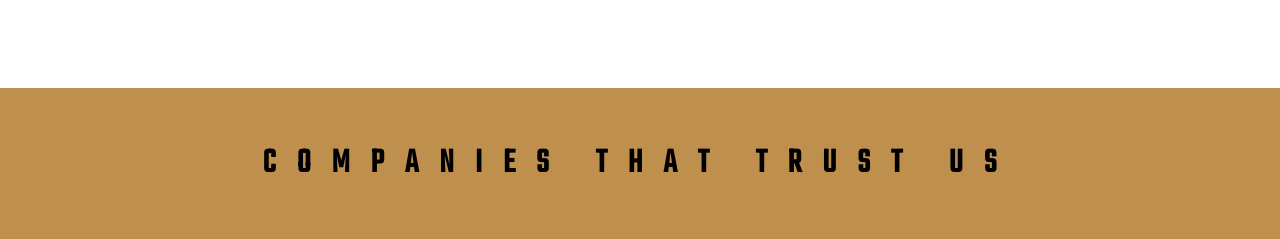
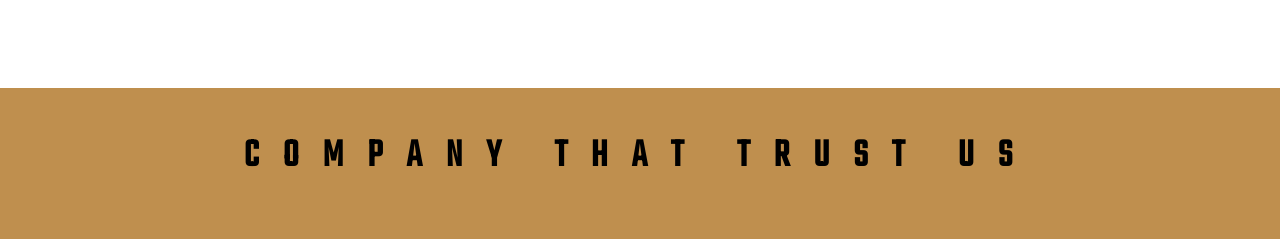
Before and after one commit to mustafajw07/Leo-Packaging, a React (Create React App) app: page / in a window 1280 px wide. Shown: the part 1194-1433 px from the top of the page. Built offline with nearby package versions, Linux system fonts and the light colour scheme.

Commit message:
companySection

```diff
--- a/src/asserts/styles/about/Helpline.js
+++ b/src/asserts/styles/about/Helpline.js
@@ -6,6 +6,7 @@ const Wrapper = styled.div`
     flex-direction: row;
     justify-content: space-evenly;
     background-color: #2d2d2d;
+    margin-bottom: 10%;
   }
 
   .container1 {
--- a/src/asserts/styles/about/company.js
+++ b/src/asserts/styles/about/company.js
@@ -6,6 +6,12 @@ const Wrapper = styled.div`
   }
   .name {
     background-color: #bf8f4e;
+  }
+  .head {
+    text-align: center;
+    padding-top: 40px;
+    font-size: 40px;
+    letter-spacing: 0.6em;
   }
 
   .smallcontainer {
@@ -50,7 +56,6 @@ const Wrapper = styled.div`
     }
     .heading {
       font-size: 20px;
-
       text-align: center;
       letter-spacing: 0.2em;
       font-weight: 600;
@@ -72,5 +77,13 @@ const Wrapper = styled.div`
     .logo {
     }
   }
+  @media (max-width: 768px) {
+    .head {
+      text-align: center;
+      padding-top: 30px;
+      font-size: 30px;
+      letter-spacing: 0.6em;
+    }
+  }
 `;
 export default Wrapper;
--- a/src/components/about/Helpline.js
+++ b/src/components/about/Helpline.js
@@ -43,7 +43,6 @@ function Helpline() {
           </div>
         </div>
       </Wrapper>
-      ;
     </>
   );
 }
--- a/src/components/about/company.js
+++ b/src/components/about/company.js
@@ -6,6 +6,7 @@ function company() {
     <Wrapper>
       <div className="container">
         <div className="name">
+          <h2 className="head">COMPANY THAT TRUST US</h2>
           <div className="smallcontainer">
             <div className="bg">
               <div id="brand-logo" className="brand-logo">
--- a/src/components/home/companySection/companySection.js
+++ b/src/components/home/companySection/companySection.js
@@ -5,7 +5,7 @@ function companySection() {
   return (
     <>
       <AboutCompany />
-      <h1 className="heading">Companies that trust us</h1>
+
       <Company />
     </>
   );
```
